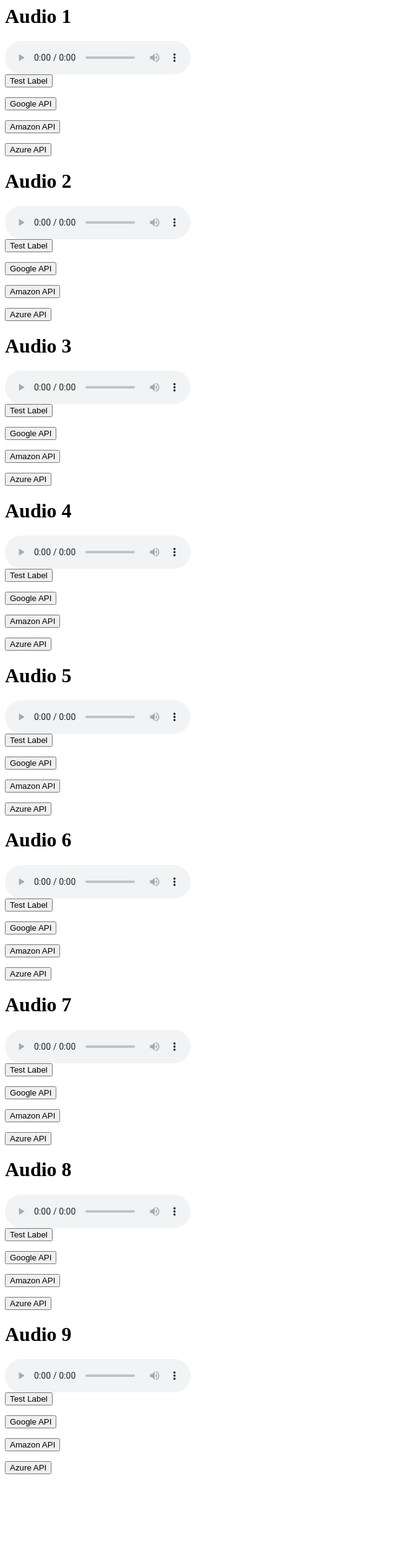
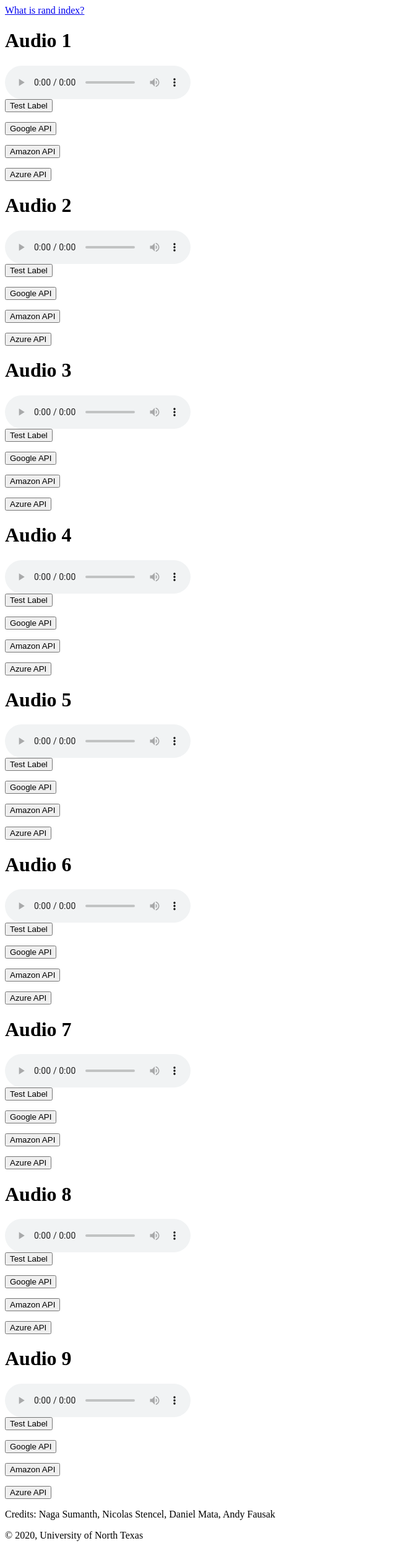
Before and after one commit to UNT-5214-P2/Persona, a Flask app: page / in a window 1280 px wide. Shown: the whole page at 62% size, without its empty margins (0-640 px from the left). Before the commit the page ends 2379 px from the top, so only its background shows below. Run offline with Flask 2, Linux system fonts and the light colour scheme.

Commit message:
Added rand_index page and updated index page

```diff
--- a/WebApplication/templates/index.html
+++ b/WebApplication/templates/index.html
@@ -1,30 +1,38 @@
 <html>
     <head>
         <title>Persona</title>
+
         <link rel='stylesheet' href="{{ url_for('static', filename='font-awesome-4.7.0/css/font-awesome.min.css')}}">
+        <link rel='stylesheet' href="{{ url_for('static', filename='css/style_persona.css')}}">
     </head>
 
     <body>
+        <a href="{{ url_for('get_rand') }}">What is rand index?</a>
         {% for file in audio_files %}
             <h1>{{Audios[loop.index - 1]}}</h1> <!-- loop.index shows what iteration of the loop is occuring. Therefore on the first loop, loop.index is going to equal 1 which would mean the first header would be Audios[1], meaning it would skip Audios [0] so we do Audios[loop.index - 1] -->
+            <div class="button-outer">
                 <audio controls>
-                <source src="{{ url_for('static', filename='/wav/' + file) }}" type="audio/wav">
+                    <source class="inner" src="{{ url_for('static', filename='/wav/' + file) }}" type="audio/wav">
                 </audio>
-            <form action="/testlabel{{loop.index}}" method="post" enctype="multipart/form-data">
+                <form class="inner" action="/testlabel{{loop.index}}" method="post" enctype="multipart/form-data">
                     <input type="submit" value="Test Label" name="testLabel" />
                 </form>
-            <form action="/googleAPI{{loop.index}}" method="post" enctype="multipart/form-data">
+                <form class="inner" action="/googleAPI{{loop.index}}" method="post" enctype="multipart/form-data">
                     <input type="submit" value="Google API" name="google" />
                 </form>
-            <form action="/amazonAPI{{loop.index}}" method="post" enctype="multipart/form-data">
+                <form class="inner" action="/amazonAPI{{loop.index}}" method="post" enctype="multipart/form-data">
                     <input type="submit" value="Amazon API" name="amazon" />
                 </form>
-            <form action="/azureAPI{{loop.index}}" method="post" enctype="multipart/form-data">
+                <form class="inner" action="/azureAPI{{loop.index}}" method="post" enctype="multipart/form-data">
                     <input type="submit" value="Azure API" name="azure" />
                 </form>
+            </div>
                 {% if loop.index == id %} <!-- In app.py we have to convert test_id to int in order to see if loop.index is equal to it. Originally test_id is a string -->
                     {% if which == "true" %}
-                    <pre>{{content}}</pre>
+                        <h1>Speaker IDs</h1>
+                        <pre>{{speakerIds}}</pre>
+                        <h1>Words</h1>
+                        <pre>{{words}}</pre>
                     {% endif %}
                     {% if which == "google" %}
                         <p>This is the Google API output for Audio {{id}}</p>
@@ -37,5 +45,10 @@
                     {% endif %}
                 {%endif%}
         {%endfor%}
+
+        <footer class="footer">
+            <p>Credits: Naga Sumanth, Nicolas Stencel, Daniel Mata, Andy Fausak</p>
+            <p>© 2020, University of North Texas </p>
+        </footer>
     </body>
 </html>
```
Also changed, not shown: WebApplication/templates/what_is_rand.html (added, +22 -0 lines). Lines whose indentation alone changed are shown as unchanged.
